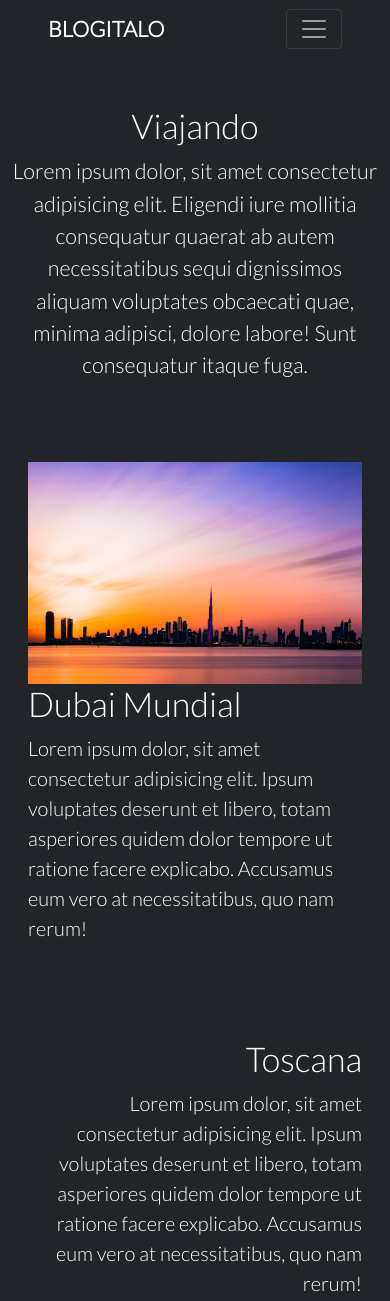
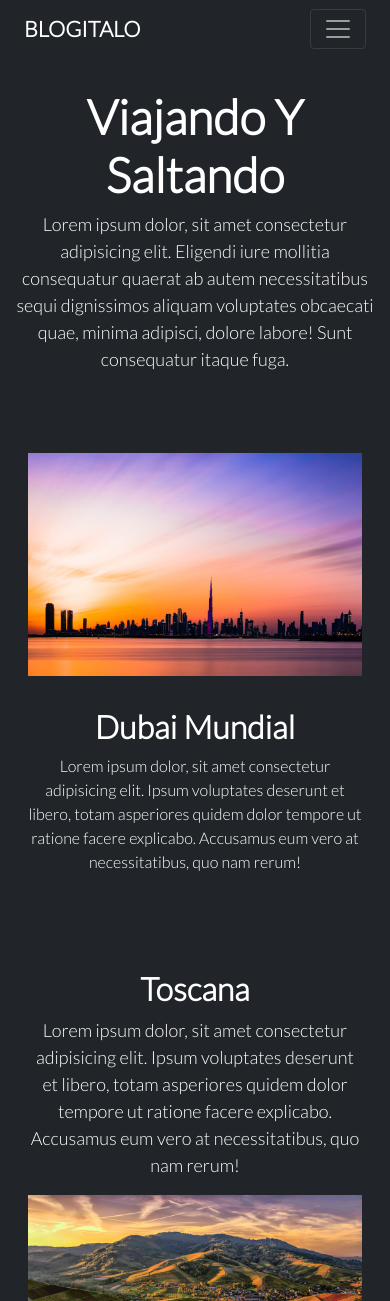
Before and after one commit to lencho-arg/proyectos, a plain HTML site: page index.html in a window 390 px wide. Shown: the top 1301 px of the page. Drawn offline with nearby package versions, Linux system fonts and the light colour scheme.

Commit message:
Proyecto en camino

```diff
--- a/css/estilos.css
+++ b/css/estilos.css
@@ -2,3 +2,63 @@ body {
     font-family: 'Lato', sans-serif;
     background-color: darkslategray;
 }
+
+.textFix {
+    text-align: end;
+}
+.textFix h1 {
+    padding-top: 4rem;
+}
+h1 {
+    font-size: 4rem;
+}
+h2 {
+    font-size: 4rem;
+}
+.textFix p {
+    font-size: 20px;
+}
+@media (max-width:992px) {
+    .textFix {
+        text-align: center;
+    }
+    h1 {
+        font-size: 3rem;
+        font-weight: bold;
+    }
+    h2 {
+        font-size: 2rem;
+        font-weight: bold;
+    }
+    .textFix p {
+        font-size: 18px;
+    }
+}
+.textFix1 {
+    text-align: start;
+}
+.textFix1 p {
+    font-size: 20px;
+}
+@media (max-width:992px) {
+    .textFix1 {
+        text-align: center;
+        padding-top: 2rem;
+    }
+    .textFix1 h2 {
+        font-size: 2rem;
+    }
+    .textFix1 p {
+        font-size: 16px;
+    }
+}
+
+
+.sobreNos {
+    padding-top: 5rem;
+}
+@media (max-width:992px) {
+    .sobreNos {
+        padding-top: 5rem;
+    }
+}
--- a/index.html
+++ b/index.html
@@ -12,6 +12,7 @@
     <link href="https://fonts.googleapis.com/css2?family=Lato:wght@300&display=swap" rel="stylesheet">
     <link rel="stylesheet" href="https://cdn.jsdelivr.net/npm/bootstrap-icons@1.8.1/font/bootstrap-icons.css">
     <link rel="icon" type="image/png" href="./images/amor.png"/>
+    <link rel="stylesheet" href="https://cdnjs.cloudflare.com/ajax/libs/animate.css/4.1.1/animate.min.css"/>
 
 
 </head>
@@ -27,9 +28,9 @@
             <div class="row">
                 <div class="col-md-12 fs-5">
 
-                    <nav class="navbar navbar-expand-lg navbar-dark bg-dark">
-                        <div class="container-fluid">
-                          <a class="navbar-brand fw-bold fs-4" href="#">BLOGITALO</a>
+                    <nav class="navbar navbar-expand-lg navbar-dark bg-dark fixed-top">
+                        <div class="container">
+                          <a class="navbar-brand fw-bold fs-4 animate__animated animate__bounceInRight" href="index.html">BLOGITALO</a>
                           <button class="navbar-toggler" type="button" data-bs-toggle="collapse" data-bs-target="#navbarNav" aria-controls="navbarNav" aria-expanded="false" aria-label="Toggle navigation">
                             <span class="navbar-toggler-icon"></span>
                           </button>
@@ -74,9 +75,9 @@
 
         <section class="row">
 
-            <div class="col-md-12 mt-5 text-center">
-                <h1 class="display-4">Viajando</h1>
-                <p class="fs-4">Lorem ipsum dolor, sit amet consectetur adipisicing elit. Eligendi iure mollitia consequatur quaerat ab autem necessitatibus sequi dignissimos aliquam voluptates obcaecati quae, minima adipisci, dolore labore! Sunt consequatur itaque fuga.</p>
+            <div class="col-md-12 mt-4 text-center textFix">
+                <h1>Viajando Y Saltando</h1>
+                <p>Lorem ipsum dolor, sit amet consectetur adipisicing elit. Eligendi iure mollitia consequatur quaerat ab autem necessitatibus sequi dignissimos aliquam voluptates obcaecati quae, minima adipisci, dolore labore! Sunt consequatur itaque fuga.</p>
             </div>
 
         </section>
@@ -88,9 +89,9 @@
             </div>
 
             <div class="col-md-6 d-flex align-items-center">
-                <div>
-                    <h2 class="display-4">Dubai Mundial</h2>
-                <p class="fs-5">Lorem ipsum dolor, sit amet consectetur adipisicing elit. Ipsum voluptates deserunt et libero, totam asperiores quidem dolor tempore ut ratione facere explicabo. Accusamus eum vero at necessitatibus, quo nam rerum!</p>
+                <div class="textFix1">
+                    <h2>Dubai Mundial</h2>
+                    <p>Lorem ipsum dolor, sit amet consectetur adipisicing elit. Ipsum voluptates deserunt et libero, totam asperiores quidem dolor tempore ut ratione facere explicabo. Accusamus eum vero at necessitatibus, quo nam rerum!</p>
                 </div>
 
             </div>
@@ -100,9 +101,9 @@
         <section id="blog2" class="row p-3 my-5">
 
             <div class="col-md-6 d-flex align-items-center">
-                <div class="text-end">
-                    <h2 class="display-4">Toscana</h2>
-                <p class="fs-5">Lorem ipsum dolor, sit amet consectetur adipisicing elit. Ipsum voluptates deserunt et libero, totam asperiores quidem dolor tempore ut ratione facere explicabo. Accusamus eum vero at necessitatibus, quo nam rerum!</p>
+                <div class=" textFix">
+                    <h2>Toscana</h2>
+                    <p>Lorem ipsum dolor, sit amet consectetur adipisicing elit. Ipsum voluptates deserunt et libero, totam asperiores quidem dolor tempore ut ratione facere explicabo. Accusamus eum vero at necessitatibus, quo nam rerum!</p>
                 </div>
 
             </div>
@@ -122,9 +123,9 @@
             </div>
 
             <div class="col-md-6 d-flex align-items-center">
-                <div>
-                    <h2 class="display-4">Vivir como Nomade</h2>
-                <p class="fs-5">Lorem ipsum dolor, sit amet consectetur adipisicing elit. Ipsum voluptates deserunt et libero, totam asperiores quidem dolor tempore ut ratione facere explicabo. Accusamus eum vero at necessitatibus, quo nam rerum!</p>
+                <div class="textFix1">
+                    <h2>Vivir como Nomade</h2>
+                    <p>Lorem ipsum dolor, sit amet consectetur adipisicing elit. Ipsum voluptates deserunt et libero, totam asperiores quidem dolor tempore ut ratione facere explicabo. Accusamus eum vero at necessitatibus, quo nam rerum!</p>
                 </div>
 
             </div>
@@ -138,7 +139,7 @@
             <div class="container-fluid">
 
                 <div class="row py-3 mt-3 bg-success p-2 text-light display-6 bg-opacity-10">
-                    <p class="text-center">Galeria</p>
+                    <h2 class="text-center textFix">Galeria</h2>
 
                     <div class="col-md-4">
                         <p><img src="images/pexels-aleksandar-pasaric-3629227.jpg" class="img-fluid"alt=""></p>
@@ -162,6 +163,7 @@
         <div class="container">
 
             <div class="row mt-5">
+                <h2 class="text-center fw-bolder textFix">Blog y Notas</h2>
                 <div class="col-md-3 shadow p-3 mb-5 bg-dark rounded">
                     <p><img src="images/pexels-christian-heitz-842711.jpg" class="img-fluid"alt=""></p>
                     <p>Lorem ipsum dolor sit amet, consectetur adipisicing elit. Modi deleniti ipsum vel, quibusdam excepturi molestiae? Quae ex esse natus placeat.</p>
```
Also changed, not shown: blog.html (+44 -3 lines), contacto.html (+2 -1 lines), sobre-nosotros.html (+8 -7 lines).
